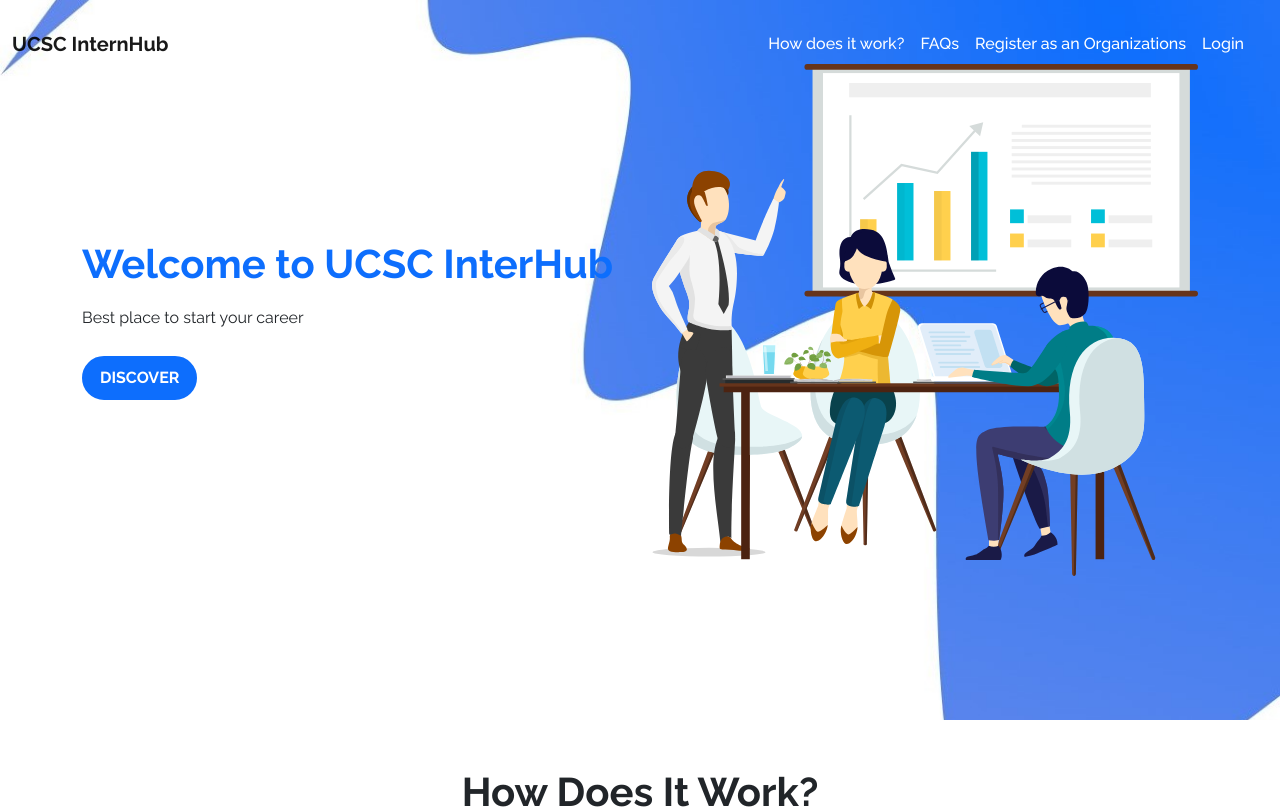
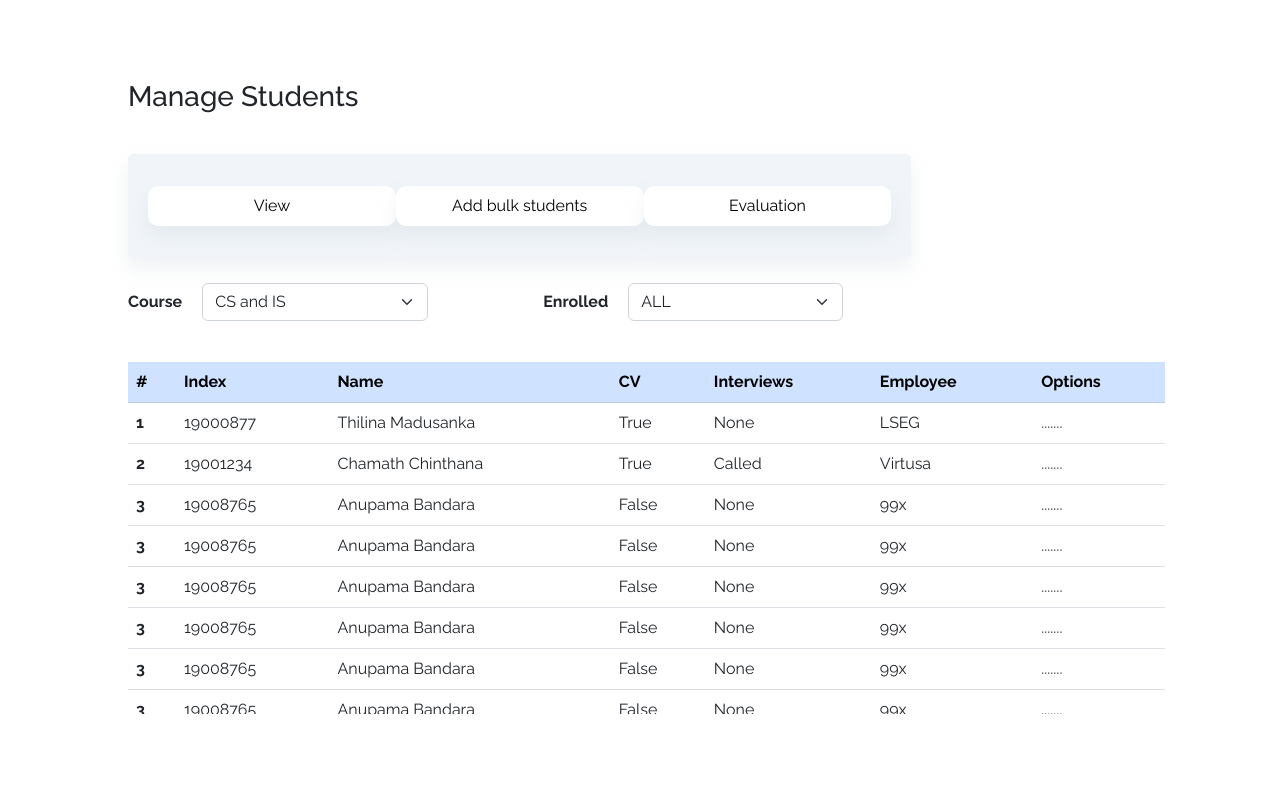
Before and after one commit to Chamath428/ucsc_interhub, a React (Create React App) app in the folder frontend/: page / in a window 1280 px wide. Shown: the top 809 px of the page. Built offline with nearby package versions, Linux system fonts and the light colour scheme.

Commit message:
table-desing

```diff
--- a/frontend/src/App.js
+++ b/frontend/src/App.js
@@ -32,8 +32,8 @@ function App() {
         <div className="content">
           {/* <DashboardTopNav />
           <DashSideNavigation /> */}
-          <HomePage></HomePage>
-          {/* <CoordinatorStudent/> */}
+          {/* <HomePage></HomePage> */}
+          <CoordinatorStudent/>
           {/* <CoordinatorHome/> */}
 
 
--- a/frontend/src/pages/Coordinator/CoordinatorStudent.js
+++ b/frontend/src/pages/Coordinator/CoordinatorStudent.js
@@ -35,6 +35,119 @@ class CoordinatorStudent extends Component {
                         </Form.Select>
                     </div>
                 </div>
+
+                <div class="table-wrapper-scroll-y my-custom-scrollbar">
+
+                    <table class="table">
+                        <thead class="thead-light">
+                            <tr class="table-primary">
+                                <th scope="col">#</th>
+                                <th scope="col">Index</th>
+                                <th scope="col">Name</th>
+                                <th scope="col">CV</th>
+                                <th scope="col">Interviews</th>
+                                <th scope="col">Employee</th>
+                                <th scope="col">Options</th>
+
+                            </tr>
+                        </thead>
+                        <tbody >
+                            <tr>
+                                <th scope="row">1</th>
+                                <td>19000877</td>
+                                <td>Thilina Madusanka</td>
+                                <td>True</td>
+                                <td>None</td>
+                                <td>LSEG</td>
+                                <td>.......</td>
+                            </tr>
+                            <tr>
+                                <th scope="row">2</th>
+                                <td>19001234</td>
+                                <td>Chamath Chinthana</td>
+                                <td>True</td>
+                                <td>Called</td>
+                                <td>Virtusa</td>
+                                <td>.......</td>
+
+                            </tr>
+                            <tr>
+                                <th scope="row">3</th>
+                                <td>19008765</td>
+                                <td>Anupama Bandara</td>
+                                <td>False</td>
+                                <td>None</td>
+                                <td>99x</td>
+                                <td>.......</td>
+
+                            </tr>
+                            <tr>
+                                <th scope="row">3</th>
+                                <td>19008765</td>
+                                <td>Anupama Bandara</td>
+                                <td>False</td>
+                                <td>None</td>
+                                <td>99x</td>
+                                <td>.......</td>
+
+                            </tr>
+                            <tr>
+                                <th scope="row">3</th>
+                                <td>19008765</td>
+                                <td>Anupama Bandara</td>
+                                <td>False</td>
+                                <td>None</td>
+                                <td>99x</td>
+                                <td>.......</td>
+
+                            </tr>
+                            <tr>
+                                <th scope="row">3</th>
+                                <td>19008765</td>
+                                <td>Anupama Bandara</td>
+                                <td>False</td>
+                                <td>None</td>
+                                <td>99x</td>
+                                <td>.......</td>
+
+                            </tr>
+                            <tr>
+                                <th scope="row">3</th>
+                                <td>19008765</td>
+                                <td>Anupama Bandara</td>
+                                <td>False</td>
+                                <td>None</td>
+                                <td>99x</td>
+                                <td>.......</td>
+
+                            </tr>
+                            <tr>
+                                <th scope="row">3</th>
+                                <td>19008765</td>
+                                <td>Anupama Bandara</td>
+                                <td>False</td>
+                                <td>None</td>
+                                <td>99x</td>
+                                <td>.......</td>
+
+                            </tr>
+                            <tr>
+                                <th scope="row">3</th>
+                                <td>19008765</td>
+                                <td>Anupama Bandara</td>
+                                <td>False</td>
+                                <td>None</td>
+                                <td>99x</td>
+                                <td>.......</td>
+
+                            </tr>
+                        </tbody>
+                    </table>
+
+
+                </div>
+
+
             </div>
 
         );
--- a/frontend/src/styles/CoordinatorStudent.css
+++ b/frontend/src/styles/CoordinatorStudent.css
@@ -59,6 +59,7 @@
     width: 300px;
     height: 40px;
 }
+
 .dropdown1 label {
     margin-right: 20px;
     font-weight: bold;
@@ -72,7 +73,17 @@
     width: 300px;
     height: 40px;
 }
+
 .dropdown2 label {
     margin-right: 20px;
     font-weight: bold;
 }
+
+.my-custom-scrollbar {
+
+    margin-top: 5vh;
+    width: 90%;
+    position: relative;
+    height: 44vh;
+    overflow: auto;
+}
```
